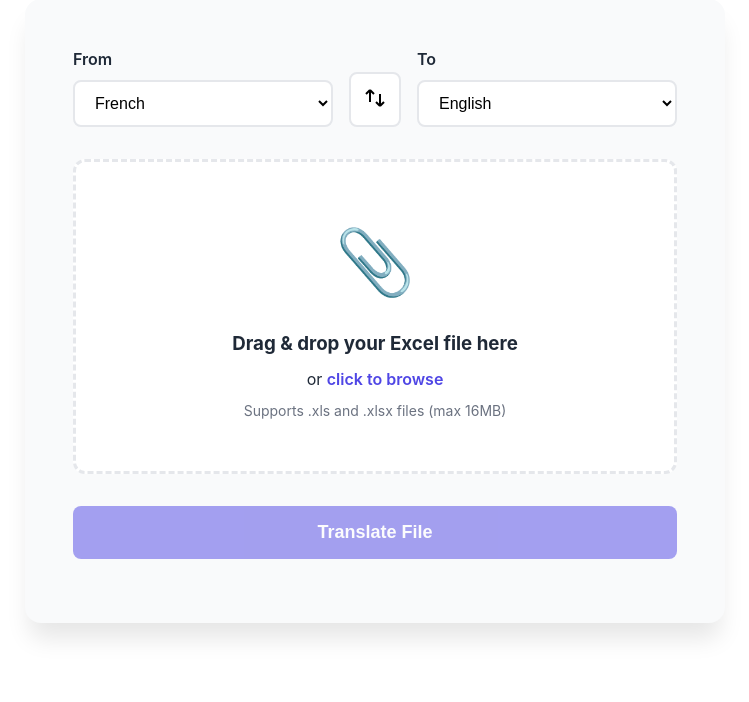
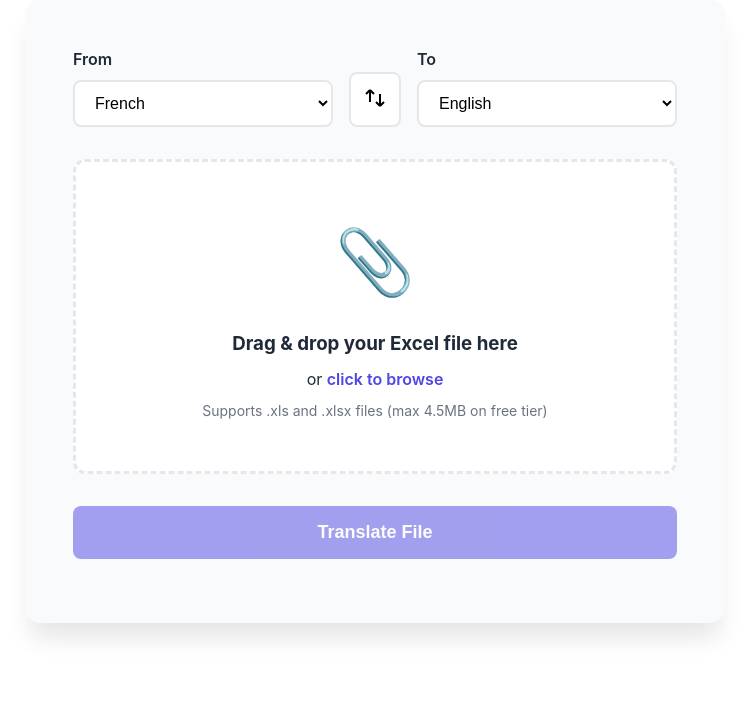
Before and after one commit to krybaby7/excel-translator, a Flask app: page / in a window 1280 px wide. Shown: the part 2332-3034 px from the top of the page, without its empty margins (265-1014 px from the left). Run offline with Flask 3, Linux system fonts and the light colour scheme; some libraries are stand-ins or nearby versions.

Commit message:
Fix: Update file size limit to reflect Vercel free tier constraint (4.5MB)

```diff
--- a/static/js/app-cloud.js
+++ b/static/js/app-cloud.js
@@ -105,10 +105,11 @@ class ExcelTranslatorCloud {
             return;
         }
 
-        // Validate file size (16MB max)
-        const maxSize = 16 * 1024 * 1024;
+        // Validate file size (4.5MB max for free tier)
+        // Vercel free tier has 4.5MB request body limit
+        const maxSize = 4.5 * 1024 * 1024;
         if (file.size > maxSize) {
-            this.showError('File size must be less than 16MB');
+            this.showError('File size must be less than 4.5MB (Upgrade for larger files)');
             return;
         }
 
--- a/templates/index.html
+++ b/templates/index.html
@@ -199,7 +199,7 @@
                         <div class="upload-icon">📎</div>
                         <h3>Drag & drop your Excel file here</h3>
                         <p>or <span class="upload-link">click to browse</span></p>
-                        <p class="upload-hint">Supports .xls and .xlsx files (max 16MB)</p>
+                        <p class="upload-hint">Supports .xls and .xlsx files (max 4.5MB on free tier)</p>
                     </div>
                 </div>
 
```
